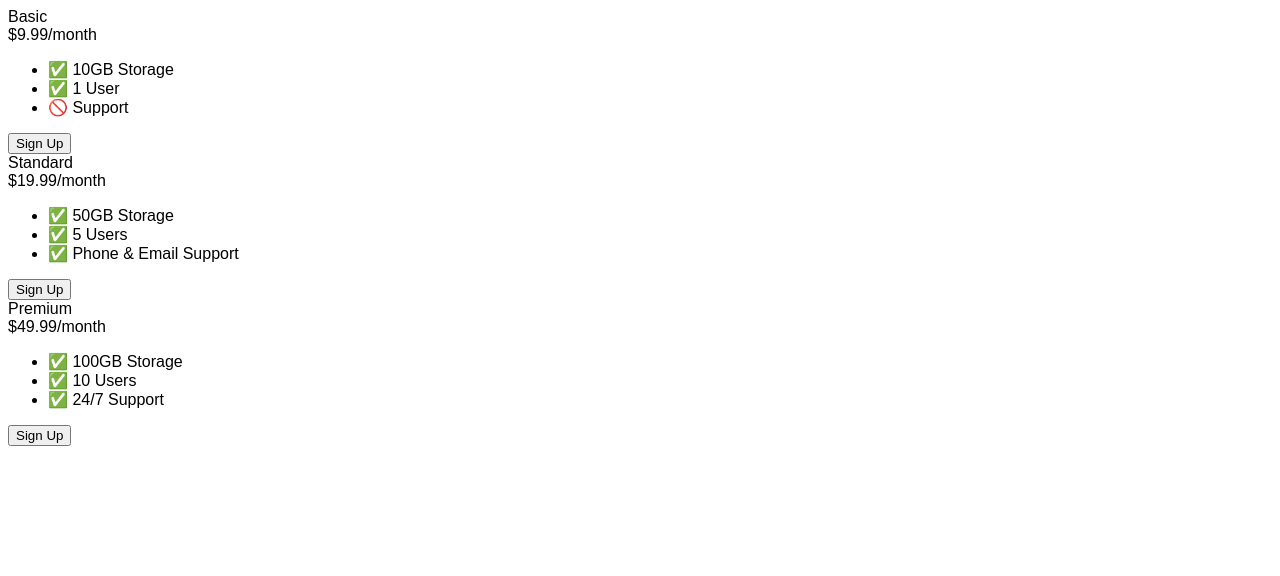
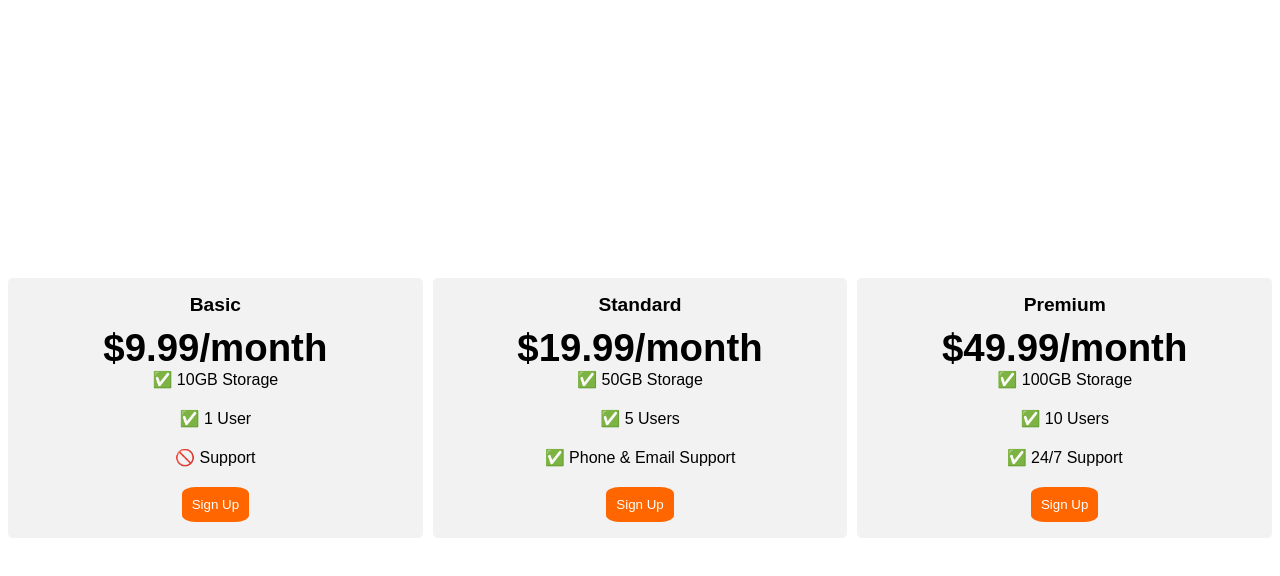
Before and after one commit to prashishph/Web-Development-Bootcamp, a plain HTML site: page 9.4+Flexbox+Pricing+Table+Project/index.html in a window 1280 px wide. Drawn offline with Linux system fonts and the light colour scheme; a web font is replaced by a local one.

Commit message:
styling added

```diff
--- a/9.4+Flexbox+Pricing+Table+Project/index.html
+++ b/9.4+Flexbox+Pricing+Table+Project/index.html
@@ -12,9 +12,50 @@
       body {
         font-family: "Sono", sans-serif;
       }
-
+      .pricing-container {
+        display: flex;
+        gap: 10px;
+        justify-content: center;
+        align-items: center;
+        height: 100vh;;
+      }
+      .pricing-plan {
+        flex: 1;
+        background-color: #f2f2f2;
+        max-width: 400px;
+        padding: 1rem;
+        text-align: center;
+        border-radius: 0.3rem;
+      }
+      .plan-features {
+        margin: 0;
+        padding: 0;
+      }
+      .plan-features li {
+        list-style: none;
+        margin-bottom: 20px;
+      }
+      .plan-title {
+        font-weight: bold;
+        margin-bottom: 10px;
+        font-size: 1.2rem;
+      }
+      .plan-price {
+        font-size: 2.4rem;
+        font-weight: 900;
+      }
+      .plan-button {
+        background-color: #ff6600;
+        color: white;
+        border: none;
+        border-radius: 20%;
+        padding: 10px;
+      }
       /* Hint: What can you do with a media query and flexbox? */
       @media (max-width: 1250px) {
+        .pricing-container {
+          flex-direction: column;
+        }
       }
     </style>
   </head>
```
